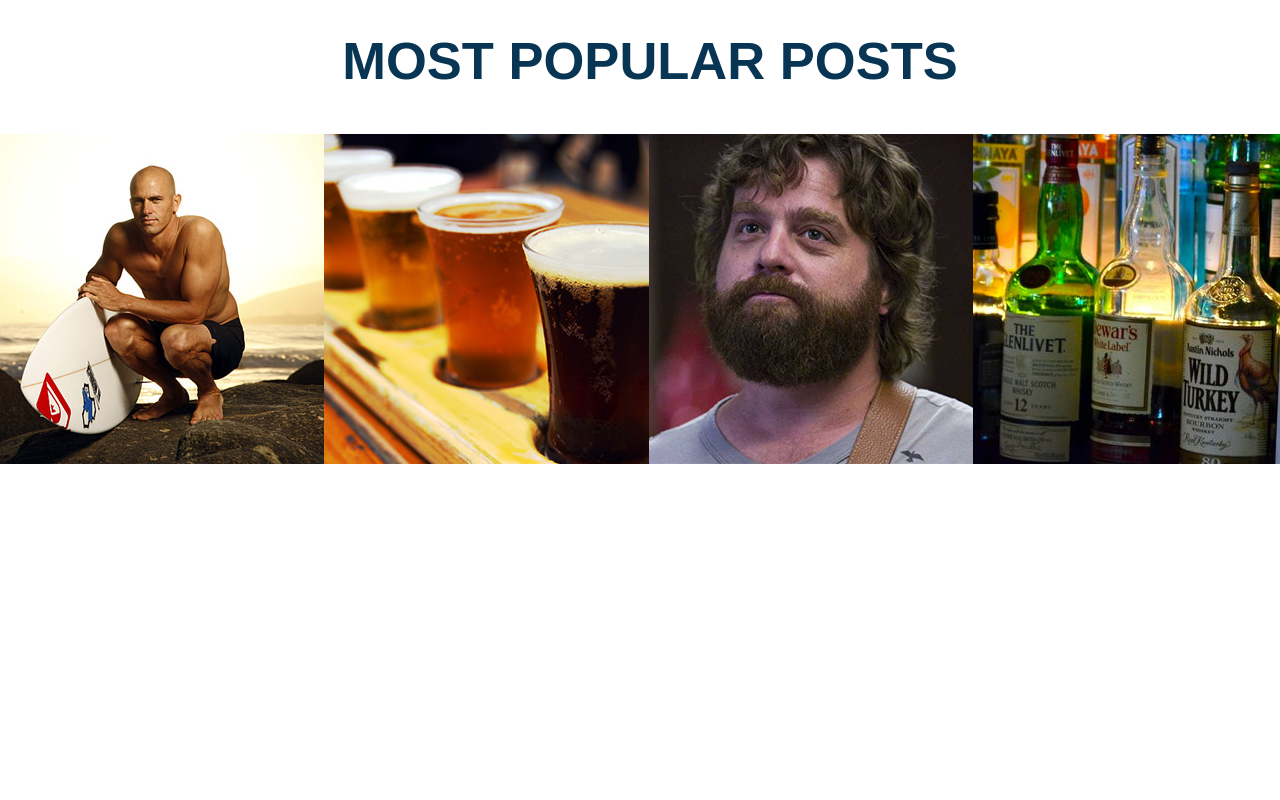
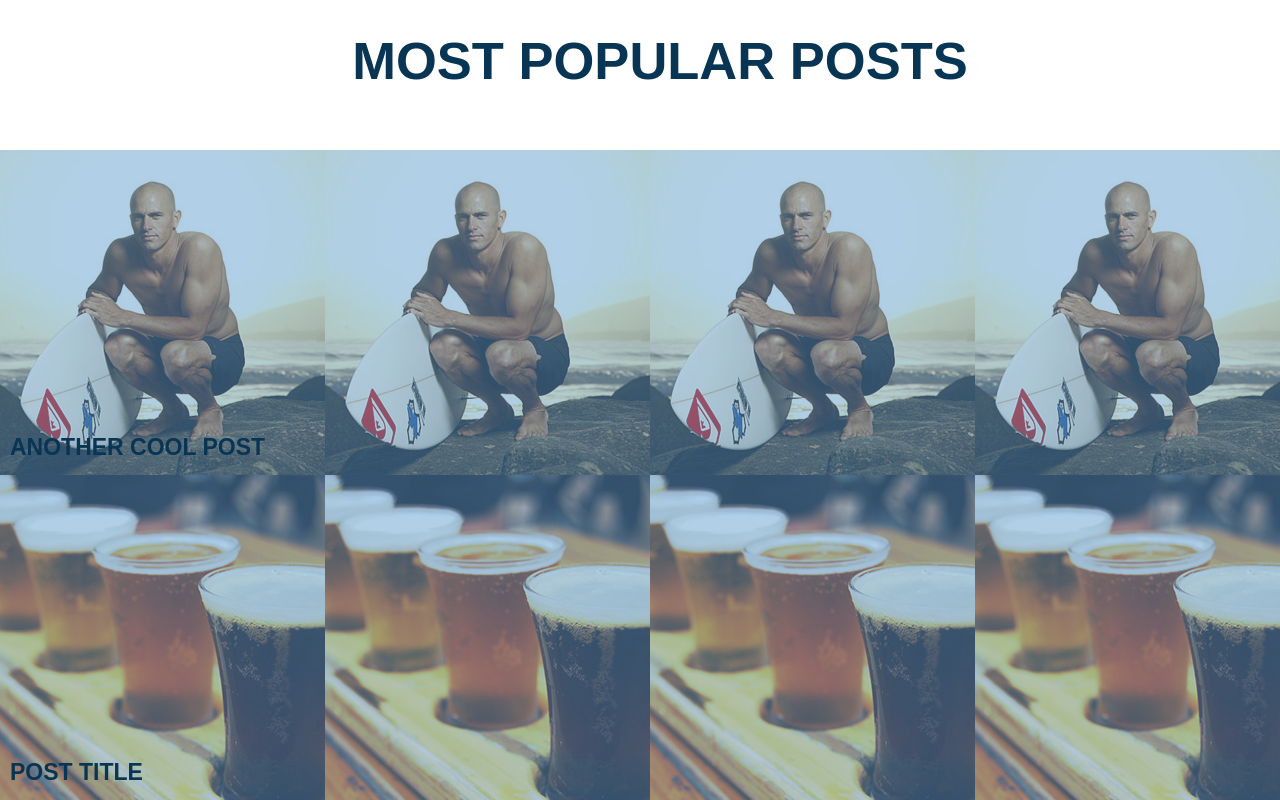
Before and after one commit to chwsimps/surf-paddle, a plain HTML site: page index.html in a window 1280 px wide. Shown: the part 1473-2273 px from the top of the page. Before the commit the page ends 1945 px from the top, so only its background shows below. Drawn offline with nearby package versions, Linux system fonts and the light colour scheme.

Commit message:
updates to footer

```diff
--- a/css/main.css
+++ b/css/main.css
@@ -3,7 +3,7 @@
 }*/
 
 .full {
-  width: 1300px;
+  width: 1320px;
 }
 
 /* Header */
@@ -11,7 +11,7 @@
   background-image: url("../img/header.jpg");
   background-color: blue;
   height: 523px;
-  width: 1300px;
+  width: 1320px;
   padding: 0;
   overflow: auto;
 }
@@ -67,6 +67,7 @@ li.search {
 
 ul {
   list-style: none;
+  padding: 0;
 }
 
 /* Body */
@@ -266,7 +267,7 @@ li.social {
   font-weight: bold;
 }
 
-.article-image {
+/*.article-image {
   display: inline-block;
   list-style: none;
   margin 0;
@@ -284,4 +285,60 @@ li.social {
 
 .image4 {
   margin-left: -5px;
+}*/
+
+/*ul.article-image {
+  float: left;
+}*/
+
+ul.article-image {
+  float: left;
+  width: 1320px;
+  height: 325px;
 }
+
+.image1 {
+  background-image: url("../img/article-image-1.jpg");
+  /*width: 100%;<!--adjust HEIGHT & WIDTH-->*/
+  height: 100%;
+  }
+
+.image1 div {
+  display: block;
+  width: 100%;
+  height: 100%;
+  font-size: 23px;
+  background-color: HSLA(206, 52%, 60%, .5);
+  color: HSLA(204, 82%, 18%, 1);
+}
+
+.image1 a {
+  display: inline-block;
+  margin-left: 10px;
+  margin-top: 284px;
+  font-size: 23px;
+  font-weight: bold;
+}
+
+.image2 {
+  background-image: url("../img/article-image-2.jpg");
+  width: 100%;
+  height: 100%;
+  }
+
+.image2 div {
+  display: block;
+  width: 100%;
+  height: 100%;
+  font-size: 23px;
+  background-color: HSLA(206, 52%, 60%, .5);
+  color: HSLA(204, 82%, 18%, 1);
+}
+
+.image2 a {
+  display: inline-block;
+  margin-left: 10px;
+  margin-top: 284px;
+  font-size: 23px;
+  font-weight: bold;
+}
--- a/index.html
+++ b/index.html
@@ -103,12 +103,24 @@
           <div class="posts">
             <h2>MOST POPULAR POSTS</h2>
           </div>
-          <div class="article-image">
+          <!-- <div class="article-image">
             <img class="image1" src="img/article-image-1.jpg">
             <img class="image2" src="img/article-image-2.jpg">
             <img class="image3" src="img/article-image-3.jpg">
             <img class="image4" src="img/article-image-4.jpg">
-          </div>
-        </div>
+          </div> -->
+          <ul class="article-image">
+            <li class="image1">
+              <div>
+                <a>ANOTHER COOL POST</a>
+              </div>
+            </li>
+            <li class="image2">
+              <div>
+                <a>POST TITLE</a>
+              </div>
+            </li>
+          </ul>
+        </div> <!--footer-->
     </body>
 </html>
```
